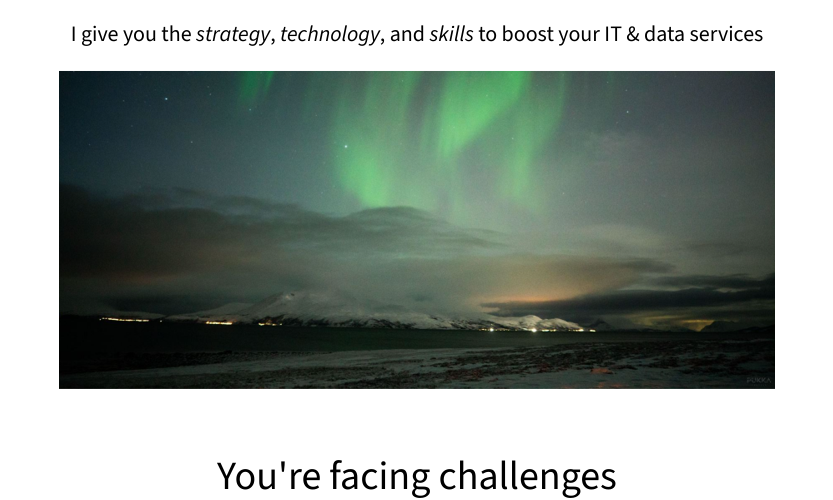
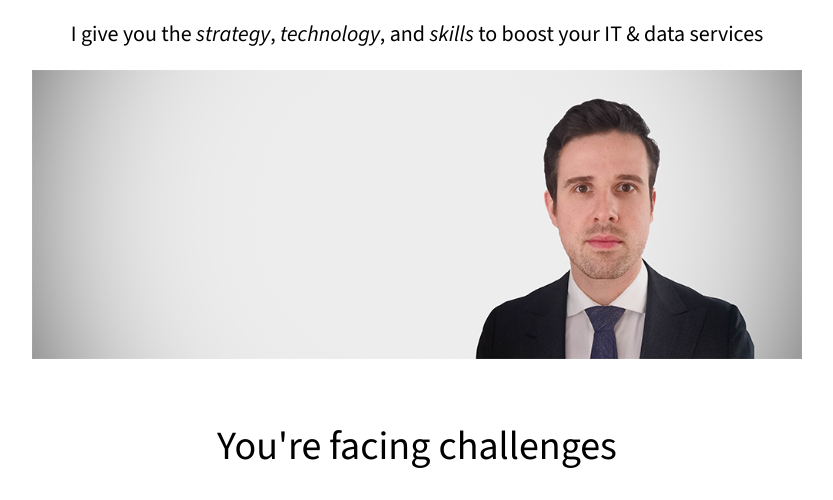
Before and after one commit to EdwardBunzl/personal_website, a plain HTML site: page index.html in a window 1280 px wide. Shown: the part 323-823 px from the top of the page, without its empty margins (223-1056 px from the left). Drawn offline with nearby package versions, Linux system fonts and the light colour scheme.

Commit message:
update photo

```diff
--- a/index.html
+++ b/index.html
@@ -24,7 +24,7 @@
         <section class="head_image">
             <h1>IT & Data Manager</h2>
             <p>I give you the <i>strategy</i>, <i>technology</i>, and <i>skills</i> to boost your IT & data services</p>
-            <img class="testimage centerimage" src="src/img/tromso.png" alt="">
+            <img class="testimage centerimage" src="src/img/me.png" alt="">
         </section>
         <h2>You're facing challenges</h2>
         <p>After many years building on tools you might wonder if the choice was good, what value do they bring, are they suited to your team and provides you with the best value</p>
```
Also changed, not shown: src/img/me-2019.jpg (deleted), src/img/me.png (added), src/img/tromso.png (deleted).
